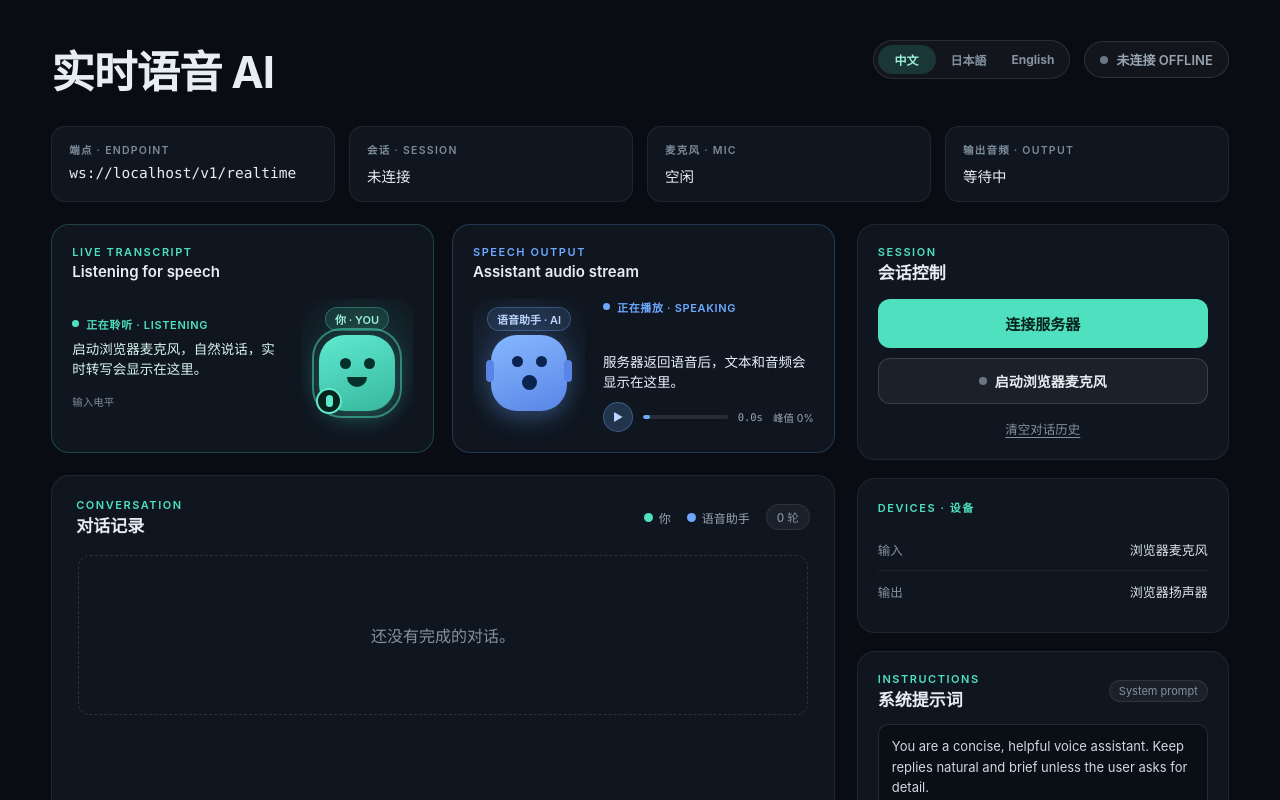
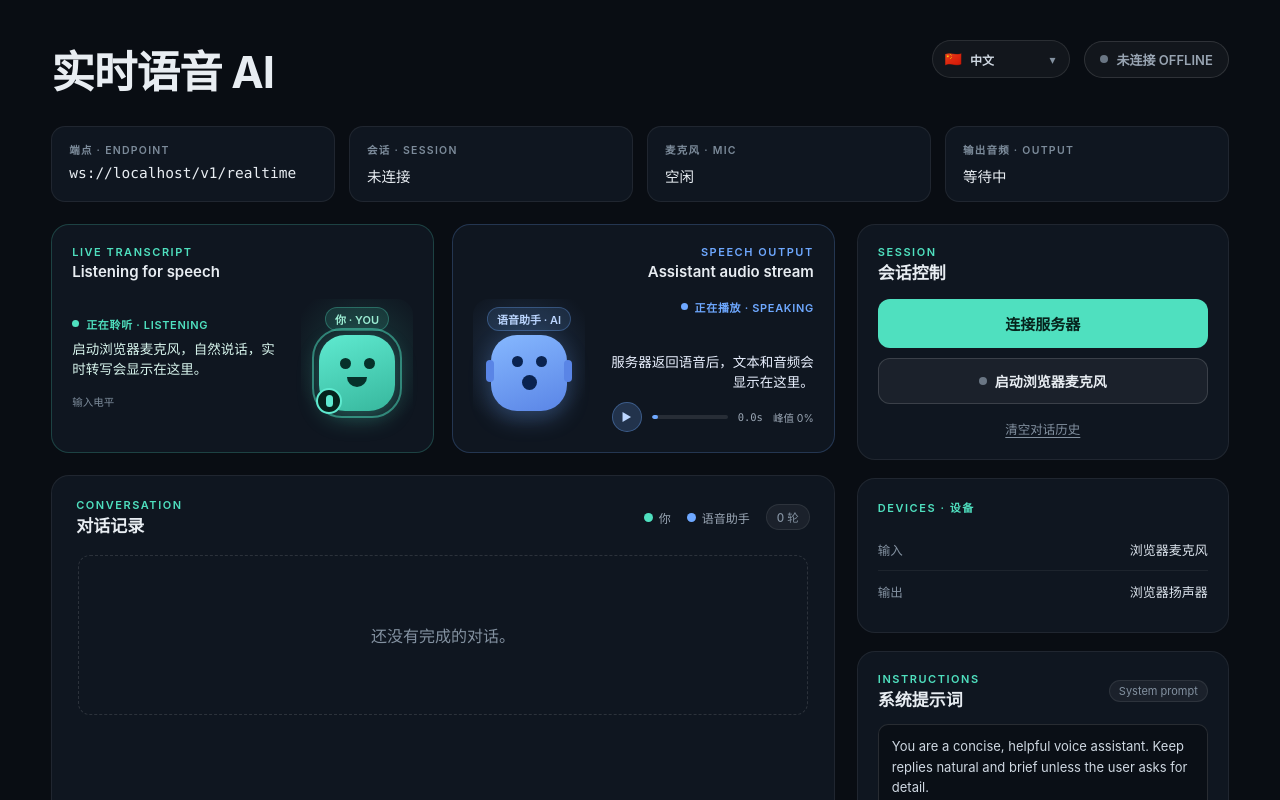
Before and after one commit to Zephyrsz/thor_server, a Next.js app in the folder pj_sts_demo/frontend/: page / in a window 1280 px wide. Shown: the top 800 px of the page. Built offline with nearby package versions, Linux system fonts and the light colour scheme.

Commit message:
Refine assistant card and language selector

```diff
--- a/pj_sts_demo/frontend/app/globals.css
+++ b/pj_sts_demo/frontend/app/globals.css
@@ -105,34 +105,66 @@ audio {
 }
 
 .language-switch {
+  position: relative;
   display: inline-flex;
   align-items: center;
-  gap: 4px;
-  padding: 4px;
+  gap: 8px;
+  min-width: 138px;
+  min-height: 38px;
+  padding: 0 34px 0 12px;
   border: 1px solid rgba(255, 255, 255, 0.1);
   border-radius: 999px;
   background: rgba(255, 255, 255, 0.04);
 }
 
-.language-switch button {
-  min-width: 58px;
+.language-switch:hover {
+  border-color: rgba(255, 255, 255, 0.16);
+  background: rgba(255, 255, 255, 0.06);
+}
+
+.language-switch select {
+  position: absolute;
+  inset: 0;
+  width: 100%;
   cursor: pointer;
-  border-radius: 999px;
+  border: 0;
+  appearance: none;
   background: transparent;
-  color: var(--text-muted);
-  padding: 6px 10px;
+  color: transparent;
+  font-size: 12px;
+}
+
+.language-switch select:focus-visible {
+  outline: 2px solid var(--user);
+  outline-offset: 2px;
+}
+
+.language-switch option {
+  color: #111827;
+}
+
+.language-flag {
+  font-size: 14px;
+  line-height: 1;
+}
+
+.language-switch::after {
+  content: attr(data-label);
+  max-width: 72px;
+  overflow: hidden;
+  color: var(--text-soft);
   font-size: 12px;
   font-weight: 650;
+  text-overflow: ellipsis;
+  white-space: nowrap;
 }
 
-.language-switch button:hover {
-  color: var(--text-soft);
-  background: rgba(255, 255, 255, 0.05);
-}
-
-.language-switch button.active {
-  background: rgba(79, 224, 191, 0.16);
-  color: var(--user-soft);
+.language-chevron {
+  position: absolute;
+  right: 13px;
+  color: var(--text-muted);
+  font-size: 12px;
+  pointer-events: none;
 }
 
 .topbar h1 {
@@ -292,6 +324,12 @@ audio {
   color: var(--assistant);
 }
 
+.live-card-assistant .card-head {
+  align-items: flex-end;
+  justify-content: flex-end;
+  text-align: right;
+}
+
 .card-head h2,
 .conversation-head h2,
 .side-panel h2,
@@ -401,6 +439,34 @@ audio {
 
 .live-card-assistant .live-copy p {
   color: #eaf1ff;
+}
+
+.assistant-copy {
+  display: flex;
+  align-items: flex-end;
+  flex-direction: column;
+  text-align: right;
+}
+
+.assistant-copy .state-line {
+  justify-content: flex-end;
+  width: 100%;
+}
+
+.assistant-copy .eq-bars,
+.assistant-copy .inline-player {
+  justify-content: flex-end;
+}
+
+.assistant-copy p,
+.assistant-copy .inline-player {
+  align-self: flex-end;
+  width: 100%;
+  max-width: 100%;
+}
+
+.assistant-copy .progress-track {
+  flex: 0 1 76px;
 }
 
 .state-line {
@@ -1154,6 +1220,10 @@ audio {
     flex-direction: column;
   }
 
+  .live-card-assistant .card-head {
+    align-items: flex-end;
+  }
+
   .conversation-panel {
     min-height: 520px;
     padding: 18px;
--- a/pj_sts_demo/frontend/app/page.jsx
+++ b/pj_sts_demo/frontend/app/page.jsx
@@ -17,9 +17,9 @@ const DEFAULT_LANGUAGE = "zh";
 const DEFAULT_INSTRUCTIONS =
   "You are a concise, helpful voice assistant. Keep replies natural and brief unless the user asks for detail.";
 const LANGUAGE_OPTIONS = [
-  { code: "zh", label: "中文", htmlLang: "zh-CN" },
-  { code: "ja", label: "日本語", htmlLang: "ja" },
-  { code: "en", label: "English", htmlLang: "en" },
+  { code: "zh", label: "中文", flag: "🇨🇳", htmlLang: "zh-CN" },
+  { code: "ja", label: "日本語", flag: "🇯🇵", htmlLang: "ja" },
+  { code: "en", label: "English", flag: "🇬🇧", htmlLang: "en" },
 ];
 
 const TRANSLATIONS = {
@@ -1125,18 +1125,24 @@ export default function Page() {
             <h1>{t.title}</h1>
           </div>
           <div className="topbar-actions">
-            <div className="language-switch" aria-label={t.languageLabel}>
-              {LANGUAGE_OPTIONS.map((option) => (
-                <button
-                  key={option.code}
-                  className={option.code === language ? "active" : ""}
-                  type="button"
-                  onClick={() => setLanguage(option.code)}
-                  aria-pressed={option.code === language}
-                >
-                  {option.label}
-                </button>
-              ))}
+            <div className="language-switch" data-label={selectedLanguage.label} aria-label={t.languageLabel}>
+              <span className="language-flag" aria-hidden="true">
+                {selectedLanguage.flag}
+              </span>
+              <select
+                value={language}
+                onChange={(event) => setLanguage(event.target.value)}
+                aria-label={t.languageLabel}
+              >
+                {LANGUAGE_OPTIONS.map((option) => (
+                  <option key={option.code} value={option.code}>
+                    {option.flag} {option.label}
+                  </option>
+                ))}
+              </select>
+              <span className="language-chevron" aria-hidden="true">
+                ▾
+              </span>
             </div>
             <StatusPill state={socketState} labels={t.status} />
           </div>
@@ -1192,7 +1198,7 @@ export default function Page() {
                     <span className="role-badge role-badge-assistant">{t.live.assistantRole}</span>
                     <Mascot role="assistant" active={assistantSpeaking} />
                   </div>
-                  <div className="live-copy">
+                  <div className="live-copy assistant-copy">
                     <div className={`state-line state-line-assistant ${assistantSpeaking ? "active" : ""}`}>
                       <span />
                       {t.live.assistantState}
```
